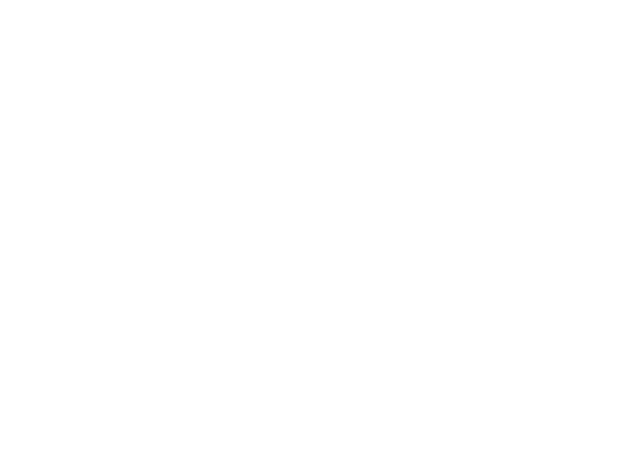
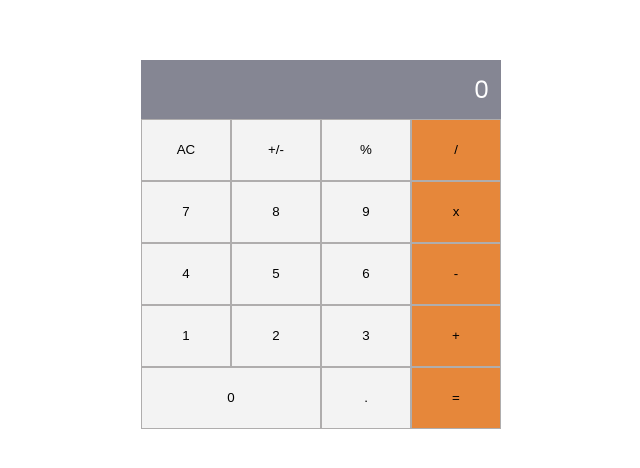
Before and after one commit to Carshy/math-magicians, a React (Create React App) app: page / in a window 1280 px wide. Shown: the part 156-624 px from the top of the page, without its empty margins (319-959 px from the left). Built offline with nearby package versions, Linux system fonts and the light colour scheme.

Commit message:
Implement the UI of math-magicians

```diff
--- a/src/App.css
+++ b/src/App.css
@@ -9,4 +9,53 @@
 
 body {
   font-family: 'Poppins', sans-serif;
+  margin: 0;
+  padding: 0;
+  overflow: hidden;
 }
+
+.App {
+  height: 100vh;
+  display: flex;
+  align-items: center;
+  justify-content: center;
+  text-align: center;
+}
+
+.calculator-wrapper {
+  display: grid;
+  grid-template-columns: repeat(4, 90px);
+  grid-template-rows: minmax(10px, auto) repeat(5, 62px);
+}
+
+.btn {
+  background: #F3F3F3;
+  cursor: pointer;
+  outline: none;
+  border: 1px solid rgb(175, 173, 173);
+}
+
+#div, #mul, #min, #plus, #equal {
+  background: #e6873a;
+}
+
+#div:hover, #mul:hover, #min:hover, #plus:hover, #equal:hover {
+  background: #eb9f61;;
+}
+
+.btn:hover {
+  background: rgba(223, 231, 238, 0.8);
+}
+
+#zero {
+  grid-column: span 2;
+}
+
+#display-view {
+  background: #858693;
+  grid-column: 1 / -1;
+  font-size: 24px;
+  text-align: right;
+  padding: 12px;
+  color: #fff;
+}
--- a/src/App.js
+++ b/src/App.js
@@ -1,16 +1,12 @@
 /* eslint-disable jsx-quotes */
-/* eslint-disable react/prefer-stateless-function */
-import React, { Component } from 'react';
+import React from 'react';
 import Calculator from './components/Calculator';
+import './App.css';
 
-class App extends Component {
-  render() {
-    return (
-      <div className='App'>
-        <Calculator />
-      </div>
-    );
-  }
-}
+const App = () => (
+  <div className='App'>
+    <Calculator />
+  </div>
+);
 
 export default App;
--- a/src/components/Button.css
+++ /dev/null
@@ -1,16 +0,0 @@
-.button-wrapper {
-    display: flex;
-    justify-content: center;
-    align-items: center;
-    height: 4em;
-    font-weight: light;
-    background-color: #e0e1e6;
-    color: #888;
-    outline: 1px solid #888;
-    flex: 1;
-    font-size: 1.4em;
-}
-
-.operator {
-    background-color: #fe9241;
-}
--- a/src/components/Button.js
+++ b/src/components/Button.js
@@ -1,16 +1,15 @@
-/* eslint-disable no-restricted-globals */
-import React from 'react';
-import './Button.css';
+/* eslint-disable react/prop-types */
+/* eslint-disable jsx-quotes */
+/* eslint-disable react/prefer-stateless-function */
+import React, { Component } from 'react';
 
-const isOperator = (val) => !isNaN(val) || val === '.' || val === '=';
-
-const Button = (props) => {
-  <div className={`button-wrapper ${
-    isOperator(props.children) ? null : 'operator'
-  }`}
-  >
-    {props.children}
-  </div>;
-};
+class Button extends Component {
+  render() {
+    const { btnId, btnName } = this.props;
+    return (
+      <button className='btn' type='button' id={btnId}>{btnName}</button>
+    );
+  }
+}
 
 export default Button;
--- a/src/components/Calculator.css
+++ /dev/null
@@ -1,17 +0,0 @@
-.app {
-    display: flex;
-    justify-content: center;
-    align-items: center;
-    height: 100vh;
-    width: 100%;
-}
-
-.calc-wrapper {
-    width: 400px;
-    height: 600px;
-}
-
-.row {
-    display: flex;
-    width: 100%;
-}
--- a/src/components/Calculator.js
+++ b/src/components/Calculator.js
@@ -1,21 +1,42 @@
+/* eslint-disable react/jsx-indent */
 /* eslint-disable jsx-quotes */
 /* eslint-disable react/prefer-stateless-function */
 import React, { Component } from 'react';
-import './Calculator.css';
 import Button from './Button';
+import Display from './Display';
 
 class Calculator extends Component {
+  constructor(props) {
+    super(props);
+    this.state = {
+      currentValue: '0',
+    };
+  }
+
   render() {
+    const { currentValue } = this.state;
     return (
-      <div className='app'>
-        <div className='calc-wrapper'>
-          <div className='row'>
-            <Button>7</Button>
-            <Button>8</Button>
-            <Button>9</Button>
-            <Button>/</Button>
-          </div>
-        </div>
+      <div className='calculator-wrapper'>
+        <Display dId='display-view' currentValue={currentValue} />
+        <Button btnId='clear' btnName='AC' />
+        <Button btnId='del' btnName='+/-' />
+        <Button btnId='del' btnName='%' />
+        <Button btnId='div' btnName='/' />
+        <Button btnId='seven' btnName='7' />
+        <Button btnId='eight' btnName='8' />
+        <Button btnId='nine' btnName='9' />
+        <Button btnId='mul' btnName='x' />
+        <Button btnId='four' btnName='4' />
+        <Button btnId='five' btnName='5' />
+        <Button btnId='six' btnName='6' />
+        <Button btnId='min' btnName='-' />
+        <Button btnId='one' btnName='1' />
+        <Button btnId='two' btnName='2' />
+        <Button btnId='three' btnName='3' />
+        <Button btnId='plus' btnName='+' />
+        <Button btnId='zero' btnName='0' />
+        <Button btnId='period' btnName='.' />
+        <Button btnId='equal' btnName='=' />
       </div>
     );
   }
--- /dev/null
+++ b/src/components/Display.js
@@ -0,0 +1,13 @@
+/* eslint-disable react/prop-types, react/prefer-stateless-function */
+import React, { Component } from 'react';
+
+class Display extends Component {
+  render() {
+    const { dId, currentValue } = this.props;
+    return (
+      <div id={dId}>{currentValue}</div>
+    );
+  }
+}
+
+export default Display;
--- a/src/index.js
+++ b/src/index.js
@@ -1,6 +1,6 @@
 import React from 'react';
 import ReactDOM from 'react-dom/client';
-import './app.css';
+import './App.css';
 import App from './App';
 import reportWebVitals from './reportWebVitals';
 
```
Also changed, not shown: src/components/View.js (added, +14 -0 lines).
